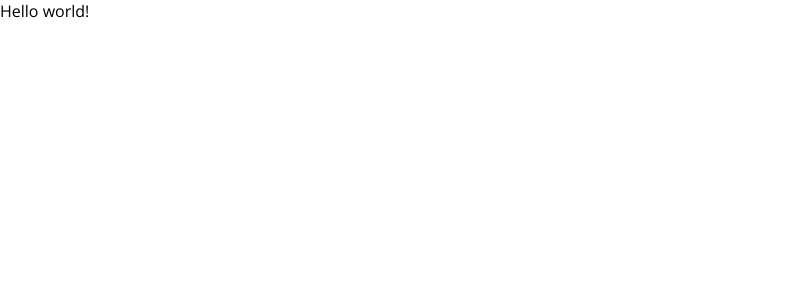
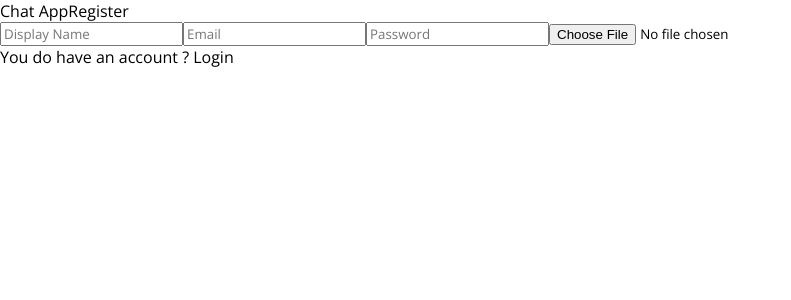
Before and after one commit to zharkaa/chat-app, a React (Create React App) app: page / in a window 1280 px wide. Shown: the top 300 px of the page, without its empty margins (0-791 px from the left). Built offline with nearby package versions, Linux system fonts and the light colour scheme.

Commit message:
add sign up UI

```diff
--- a/src/App.js
+++ b/src/App.js
@@ -1,7 +1,19 @@
+import Register from "./pages/Register";
+
 function App() {
   return (
-    <div>
-      Hello world!
+    <div className="formContainer">
+      <div className="formWrapper">
+        <span className="logo">Chat App</span>
+        <span className="title">Register</span>
+        <form>
+          <input type="text" placeholder="Display Name" />
+          <input type="email" placeholder="Email" />
+          <input type="password" placeholder="Password" />
+          <input type="file" />
+          <p>You do have an account ? Login</p>
+        </form>
+      </div>
     </div>
   );
 }
```
